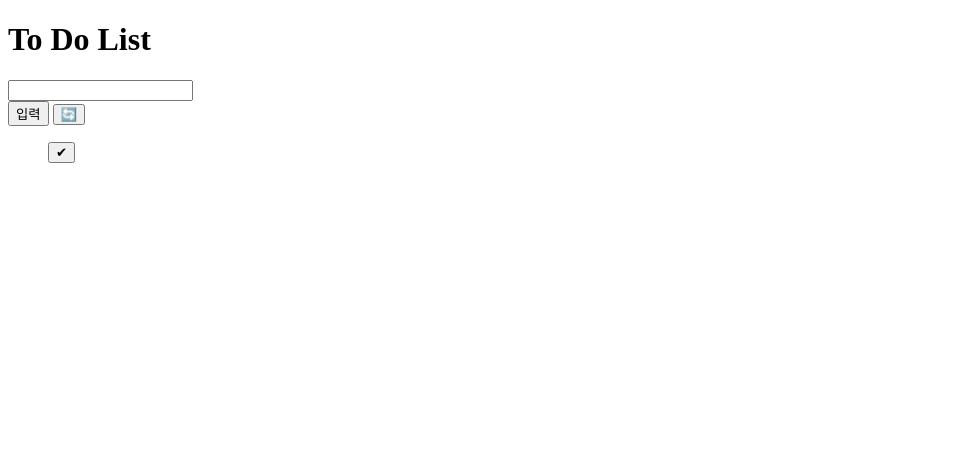
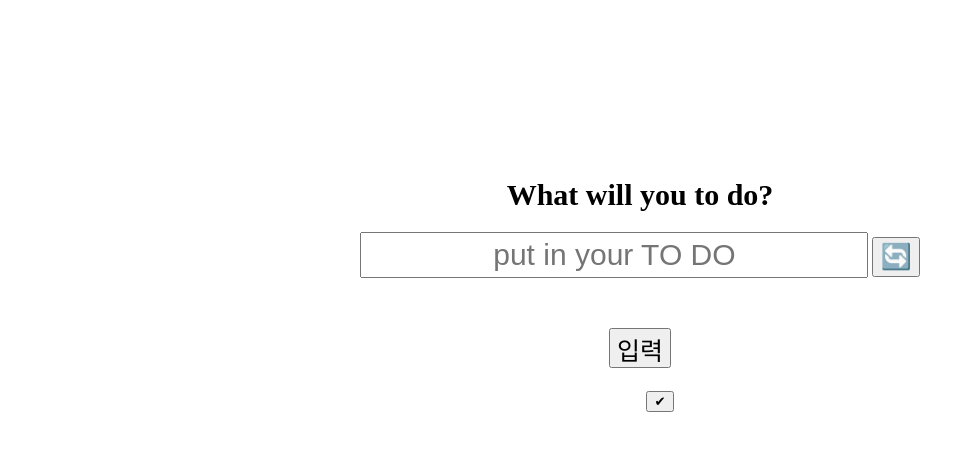
Before and after one commit to jaewoogwak/selfmade-todolist, a plain HTML site: page todo/index.html in a window 1280 px wide. Both pictures are taken after a click on the button "입력". Shown: the whole page, without its empty margins (0-975 px from the left). Drawn offline with Linux system fonts and the light colour scheme.

Commit message:
Add files via upload

```diff
--- a/todo/index.html
+++ b/todo/index.html
@@ -7,18 +7,31 @@
     <title>투두 리스트</title>
 </head>
 <body>
-    <h1> To Do List </h1>
+    <link rel ="stylesheet" href = "./style.css">
+    <div id = "date">
+    </div>
+    <h1 id = "title"> What will you to do? </h1>
+    <div id = "mid">
+        <form>
+            <input id = "text" type = "text" onkeydown= "{
+                if (window.event.keyCode == 13) {
+                console.log('press enter');
+                inputBtnClick();
+            }}" placeholder="put in your TO DO" style = "text-align: center;">
+            <input id = "killBtn" type = "button" value = "🔄">
+        </form>
+        <div style = "padding-top: 50px;">
+            <input id = "inputBtn" type = "button" value = "입력">
+        </div>
+
+    </div>
     <div>
-        <form>
-            <input id = "text" type = "text">
-        </form>
-        <input id = "inputBtn" type = "button" value = "입력">
-        <input id = "killBtn" type = "button" value = "🔄">
+        <ul id = "todoList">
+
+        </ul>
     </div>
-    <ul id = "todoList">
-
-    </ul>
 
     <script src = "./script.js"></script>
+    <!--<script src = "./date.js"></script> -->
 </body>
 </html>
--- a/todo/script.js
+++ b/todo/script.js
@@ -4,13 +4,15 @@ var newToDo;
 var count = 1;
 const list = document.getElementById("todoList");
 var toDos = [];
+var savedDataCount = 0;
 const killBtn = document.getElementById("killBtn");
 killBtn.addEventListener("click", removeCheck)
 
 function removeCheck() {
-    if(confirm("To Do List를 초기화 하시겠습니까?") == true) {
+    if (confirm("Do you wanna RESET TO DO LIST?") == true) {
         console.log("데이터를 초기화합니다.");
         localStorage.clear();
+        localStorage.setItem('sdCount', 0);
         window.location.reload();
     } else {
         return false;
@@ -25,20 +27,23 @@ function enterKey() {
 }*/
 
 function createToDo() {
+    console.log("createToDo 실행!")
     newToDo = document.createElement("div");
     var text = document.getElementById("text").value; // get text
     document.getElementById("text").value = '';
-    newToDo.innerHTML = text;
-    newToDo.setAttribute('id', count);
+    newToDo.innerHTML = text + ' ';
+    newToDo.setAttribute('id', count++);
     newToDo.setAttribute('class', 'toDo');
     return newToDo;
 }
 
-function createDelBtn() {
+function createDelBtn(todo_id) {
+    console.log("createDelBtn 실행!")
     var newToDoDelBtn = document.createElement('input');
     newToDoDelBtn.setAttribute('type', 'button');
     newToDoDelBtn.setAttribute('value', '✔');
-    newToDoDelBtn.setAttribute('id', count++);
+    newToDoDelBtn.setAttribute('id', todo_id);
+    newToDoDelBtn.setAttribute('class', 'delBtn');
     newToDoDelBtn.addEventListener("click", function () {
         var num = newToDoDelBtn.id;
         deleteBtnClick(num);
@@ -47,43 +52,59 @@ function createDelBtn() {
 }
 
 function inputBtnClick() {
+    console.log("inputBtnClick 실행!")
     var toDo = createToDo();
-    toDo.appendChild(createDelBtn());
+    //console.log(toDo.id);
+    toDo.appendChild(createDelBtn(toDo.id));
     list.appendChild(toDo);
     toDos.push(toDo);
+    savedDataCount++;
+    localStorage.setItem('sdCount', savedDataCount);
     console.log("새로 할 일 : " + toDo.innerText + "(이)가 추가되었습니다.")
     saveData(toDo);
 }
 
 function deleteBtnClick(num) {
     var toDo = document.getElementById(num);
+    console.log(toDo);
     list.removeChild(toDo);
     console.log("완료한 일 : " + toDo.innerText + "(이)가 삭제되었습니다.")
     localStorage.removeItem(num);
+
 }
 
 function saveData(data) {
+    console.log("saveData 실행!")
     // save in localstorage
     localStorage.setItem(count - 1, data.innerText);
 }
 
 function loadData() {
     var i = 1;
-    while (localStorage.getItem(i) != null || localStorage.getItem(i) != undefined) {
+    for (i = 1; i <=localStorage.getItem('sdCount'); i++) {
+        if (localStorage.getItem(i) != null) {
             var temp = document.createElement("div");
             var text = localStorage.getItem(i);
             temp.innerHTML = text;
             temp.setAttribute('id', i);
             temp.setAttribute('class', 'toDo');
-        i++;
             var loadToDo = temp;
-        loadToDo.appendChild(createDelBtn());
+            loadToDo.appendChild(createDelBtn(loadToDo.id));
             list.appendChild(loadToDo);
+            console.log(loadToDo.id + " 로딩!");
+            toDos.push(loadToDo);
+
+        } else {
+            console.log(i + '번째 item이 존재하지 않습니다!');
         }
     }
+    //savedDataCount = localStorage.length-1;
+    //localStorage.setItem('sdCount', savedDataCount);
+}
+
 
 function init() {
-    if (localStorage.getItem('1') != null || localStorage.getItem('1') != undefined) {
+    if (localStorage.length > 1) {
         console.log("데이터를 불러옵니다.")
         loadData();
     } else {
@@ -92,3 +113,15 @@ function init() {
 }
 
 init();
+
+// # 1
+// 새로고침 후, 기존 to do list를 load하면 할 일의 완료버튼을 눌러도 작동이 되지 않는 현상 발생.
+// 이유 : createToDo()로 만든 todo.id와 createDelBtn()으로 만든 delBtn.id가 일치하지 않았음.
+// todo.id와 delBtn.id가 다르니 delBtn.id로 todo를 삭제하는 event를 delBtn에 할당해주어도 작동하지 않았음.
+// 해결 방법 : createDelBtn()에 parameter로 todo.id를 넘겨주고 delBtn을 생성할때 setAttribute로 id값을 넘겨받은 todo.id로 설정해줌.
+// 결국 todo.id와 delBtn.id가 일치
+
+// # 2
+// 입력 버튼으로 to do를 등록할 땐 정상 작동,
+// enter key를 눌러서 to do를 등록할 때 오류 발생.
+// 똑같은 함순데 왜? 로직 문제일수도?
--- /dev/null
+++ b/todo/style.css
@@ -0,0 +1,39 @@
+#title {
+    font-size: 30px;
+    text-align: center;
+}
+
+#mid {
+    text-align: center;
+}
+
+#text {
+    font-size: 30px;
+    width: 500px;
+    height: 40px;
+}
+
+#killBtn {
+    height: 40px;
+    font-size:25px;
+}
+
+#inputBtn {
+    /*opacity:0;*/
+
+    height: 40px;
+    font-size:25px;
+
+}
+
+#todoList {
+    text-align: center;
+    font-size: 20px;
+}
+
+#date {
+    padding-top:100px;
+    padding-bottom:50px;
+    text-align: center;
+    font-size: 100px;
+}
```
Also changed, not shown: todo/date.js (added, +23 -0 lines). Lines whose indentation alone changed are shown as unchanged.
